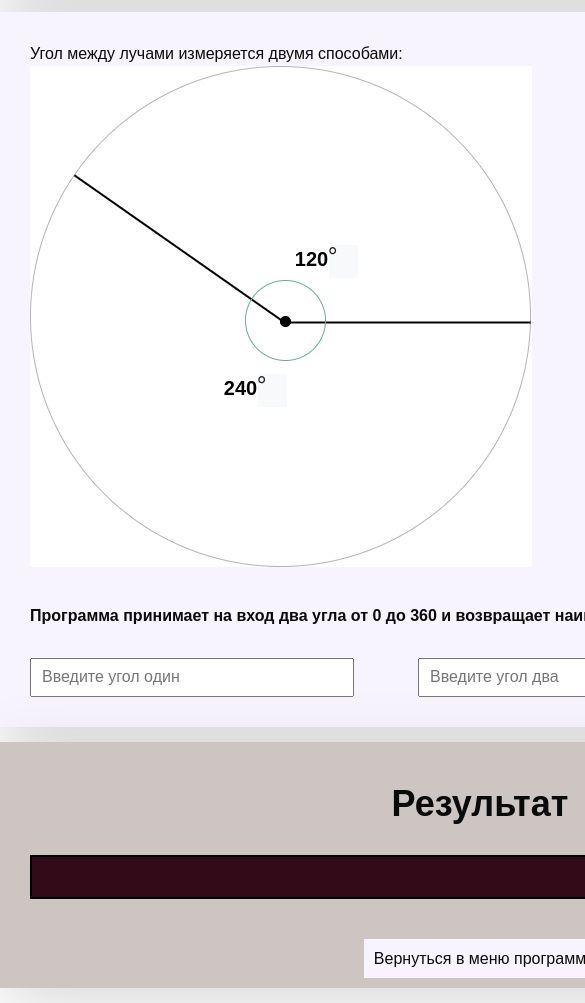
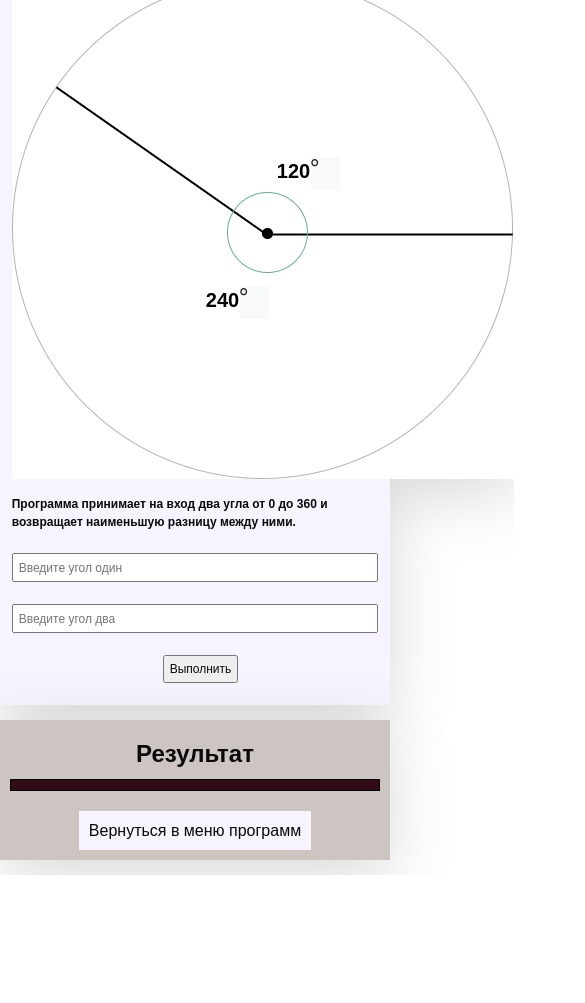
Before and after one commit to LainVellio/JavaSript-Challenges-Hexlet, a website: page src/pages/Diff.html in a window 390 px wide. Shown: the part 138-1141 px from the top of the page, 585 px wide, since content can reach past the window. After the commit the page ends 1013 px from the top, so only its background shows below. Drawn offline with Linux system fonts and the light colour scheme.

Commit message:
add @media

```diff
--- a/src/pages/Diff.html
+++ b/src/pages/Diff.html
@@ -23,7 +23,7 @@
 
                 <form name="program">
                     <input class="input-1" name="a" placeholder="Введите угол один" />
-                    <input class="input-1" name="b" placeholder="Введите угол два" />
+                    <input class="input-2" name="b" placeholder="Введите угол два" />
                     <input class="button" type="button" value="Выполнить"  onclick="getResult()" />
                 </form>
             </main>
--- a/src/styles/style.css
+++ b/src/styles/style.css
@@ -28,6 +28,7 @@ h1 {
 }
 
 main {
+    padding: 3%;
     background-color: #f8f4ff;
     filter: drop-shadow(0 16px 32px rgba(0, 0, 0, 0.15));
 }
@@ -44,7 +45,7 @@ h2 {
 
 p {
     margin: 0px;
-    padding: 30px 30px 0px 30px;
+    padding-bottom: 3%;
     font-family: Arial, sans-serif;
     color: #0a0a0a;
     line-height: 1.5em;
@@ -55,12 +56,11 @@ p {
 .menu {
     display: flex;
     flex-wrap: wrap;
-
 }
 
 .card {
-    width: 460px;
-    padding: 20px 10px;
+    width: 46%;
+    padding: 20px 2%;
     font-family: Arial, sans-serif;
     color: #0a0a0a;
     background-color:#f8f4ff;
@@ -76,9 +76,24 @@ p {
     background-color:#320a18;
 }
 
+form {
+    display: flex;
+    flex-wrap: wrap;
+    justify-content: flex-start;
+}
+
 .input-1 {
-    width: 300px;
-    margin: 30px;
+    width: 34%;
+    margin-top: 3%;
+    margin-bottom: 3%;
+    padding: 10px;
+}
+
+.input-2 {
+    width: 34%;
+    margin-left: 3%;
+    margin-top: 3%;
+    margin-bottom: 3%;
     padding: 10px;
 }
 
@@ -89,7 +104,18 @@ p {
     font-size: 16px;
 }
 
+.input-2::placeholder {
+    font-family: Arial, sans-serif;
+    line-height: 1.2em;
+    font-weight: 400;
+    font-size: 16px;
+}
+
 .button {
+    height: fit-content;
+    margin-left: 3%;
+    margin-top: 3%;
+    margin-bottom: 3%;
     padding: 10px;
     font-family: Arial, sans-serif;
     color: #0a0a0a;
@@ -166,3 +192,139 @@ li {
     font-weight: 400;
     font-size: 16px;
 }
+
+@media only screen and (max-width: 960px) {
+    .container {
+        width: 100%;
+        margin: 0px auto;
+    }
+
+
+    h1 {
+        font-size: 36px;
+        padding: 15px 0px;
+    }
+
+    h2 {
+
+        font-size: 30px;
+        padding: 15px 0px;
+    }
+
+    p {
+        font-size: 14px;
+    }
+
+    .card {
+        font-size: 20px;
+    }
+
+    form {
+        justify-content: center;
+    }
+
+    .input-1 {
+        width: 40%;
+        padding: 5px;
+    }
+
+    .input-1::placeholder {
+        font-size: 14px;
+    }
+
+    .input-2 {
+        width: 40%;
+        padding: 5px;
+    }
+
+    .input-2::placeholder {
+        font-size: 14px;
+    }
+
+    .button {
+        padding: 5px;
+        font-family: Arial, sans-serif;
+        color: #0a0a0a;
+        line-height: 1.2em;
+        font-weight: 400;
+        font-size: 16px;
+    }
+
+    #result {
+        padding: 10px;
+        margin-left: 15px;
+        margin-right: 15px;
+        margin-bottom: 15px;
+        border: 1px solid black;
+    }
+
+}
+
+@media only screen and (max-width: 660px) {
+
+    .input-1 {
+        width: 45%;
+    }
+
+    .input-2 {
+        width: 45%;
+    }
+}
+
+
+
+@media only screen and (max-width: 425px) {
+    h1 {
+        font-size: 30px;
+        padding: 10px 0px;
+    }
+
+    h2 {
+        font-size: 24px;
+        padding: 10px 0px;
+    }
+
+    p {
+        font-size: 12px;
+    }
+
+    .card {
+        width: 100%;
+        font-size: 16px;
+    }
+
+    form {
+        margin-left: 0;
+        margin-right: 0;
+
+    }
+
+    .button {
+      font-size: 12px;
+    }
+
+    #result {
+        padding: 5px;
+        margin-left: 10px;
+        margin-right: 10px;
+        margin-bottom: 10px;
+  }
+
+
+    .input-1 {
+        width: 100%;
+    }
+
+    .input-1::placeholder {
+        font-size: 12px;
+    }
+
+    .input-2 {
+        margin-left: 0;
+        width: 100%;
+    }
+
+    .input-2::placeholder {
+        font-size: 12px;
+    }
+}
```
Also changed, not shown: src/pages/Ackermann_Function.html (+1 -1 lines), src/pages/Fizz_Buzz.html (+1 -1 lines), src/pages/Solution.html (+1 -1 lines).
